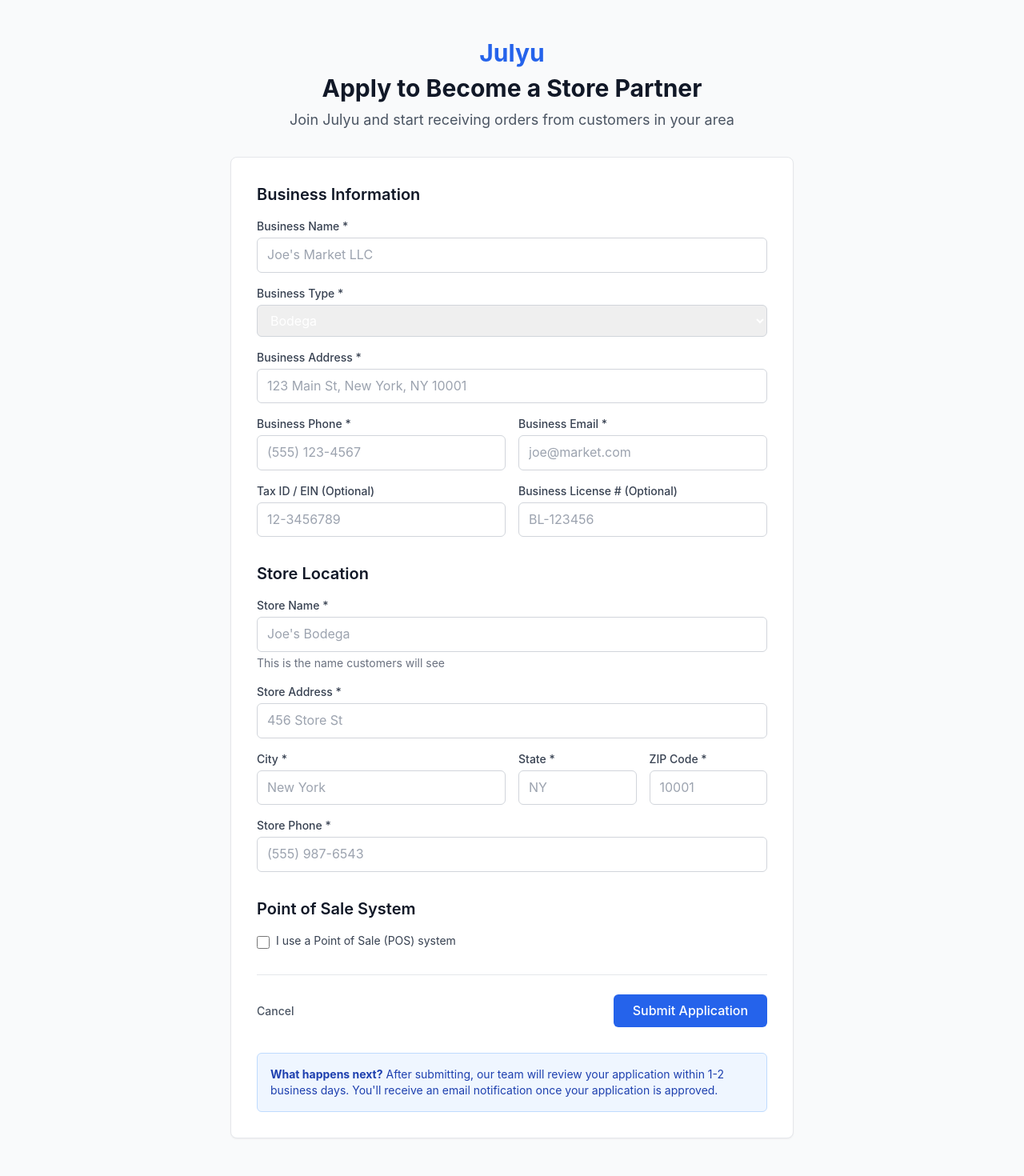
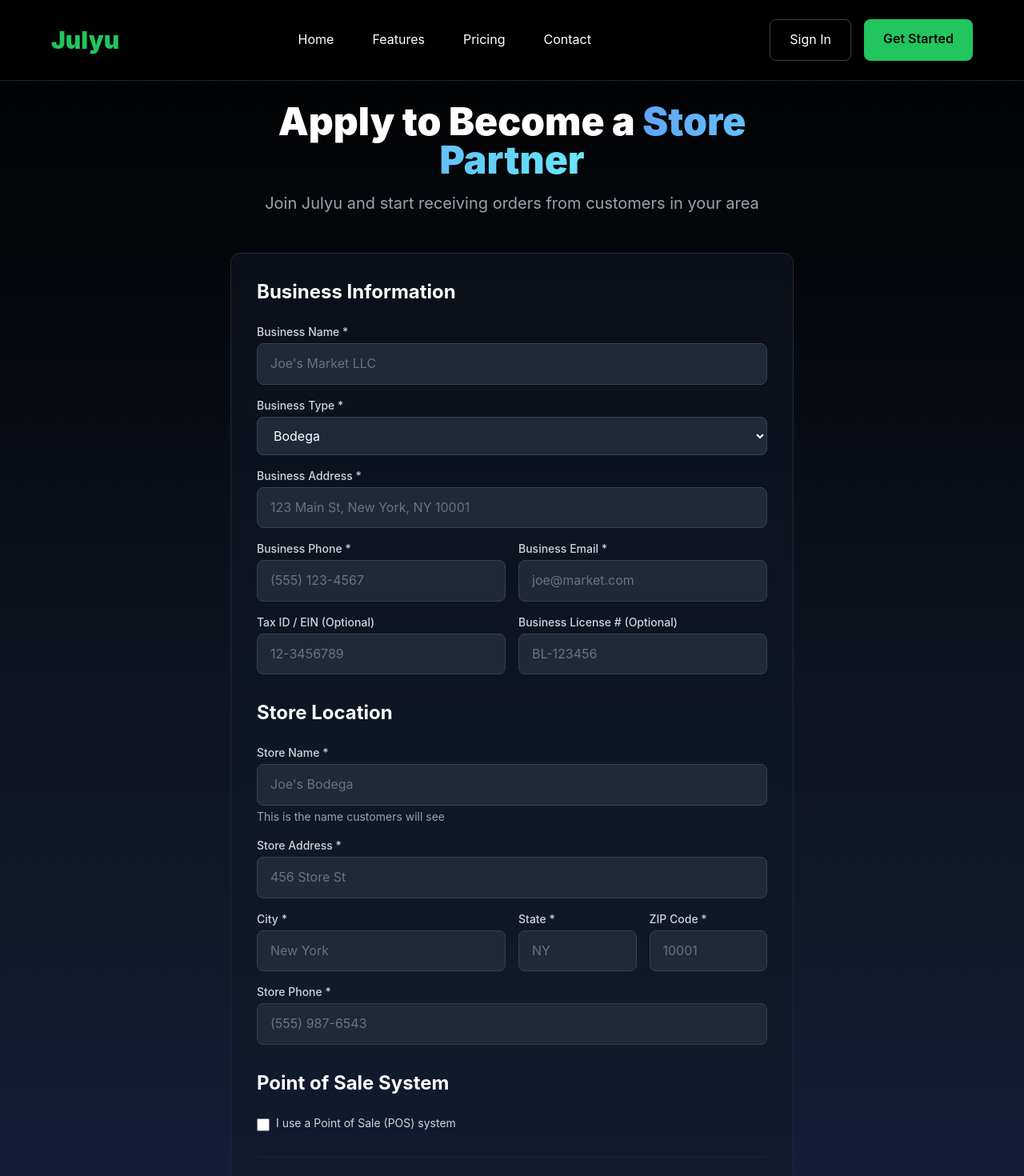
Before and after one commit to donkeyideas/julyu, a Next.js app: page /for-stores/apply in a window 1280 px wide. Shown: the top 1470 px of the page at 80% size. Built offline with nearby package versions, Linux system fonts and the light colour scheme; no server answers.

Commit message:
Update store application page with black and blue gradient UI to match for-stores page

```diff
--- a/app/for-stores/apply/page.tsx
+++ b/app/for-stores/apply/page.tsx
@@ -3,6 +3,8 @@
 import { useState } from 'react'
 import { useRouter } from 'next/navigation'
 import Link from 'next/link'
+import Header from '@/components/shared/Header'
+import Footer from '@/components/shared/Footer'
 
 export default function StoreApplicationPage() {
   const router = useRouter()
@@ -64,34 +66,32 @@
   }
 
   return (
-    <div className="min-h-screen bg-gray-50 py-12">
-      <div className="max-w-3xl mx-auto px-4 sm:px-6 lg:px-8">
-        <div className="text-center mb-8">
-          <Link href="/" className="text-3xl font-bold text-blue-600 mb-2 inline-block">
-            Julyu
-          </Link>
-          <h1 className="text-3xl font-bold text-gray-900 mb-2">
-            Apply to Become a Store Partner
+    <div className="min-h-screen bg-gradient-to-b from-black via-gray-900 to-blue-950 text-white">
+      <Header transparent />
+      <div className="max-w-3xl mx-auto px-4 sm:px-6 lg:px-8 pt-32 pb-16">
+        <div className="text-center mb-12">
+          <h1 className="text-4xl md:text-5xl font-black mb-4">
+            Apply to Become a <span className="bg-gradient-to-r from-blue-400 to-cyan-300 bg-clip-text text-transparent">Store Partner</span>
           </h1>
-          <p className="text-lg text-gray-600">
+          <p className="text-xl text-gray-400">
             Join Julyu and start receiving orders from customers in your area
           </p>
         </div>
 
-        <div className="bg-white rounded-lg shadow-sm border border-gray-200 p-8">
+        <div className="bg-gray-900/50 backdrop-blur-sm rounded-xl border border-gray-800 p-8">
           {error && (
-            <div className="mb-6 bg-red-50 border border-red-200 rounded-md p-4">
-              <p className="text-sm text-red-800">{error}</p>
+            <div className="mb-6 bg-red-900/20 border border-red-500/50 rounded-md p-4">
+              <p className="text-sm text-red-300">{error}</p>
             </div>
           )}
 
           <form onSubmit={handleSubmit} className="space-y-8">
             {/* Business Information */}
             <div>
-              <h2 className="text-xl font-semibold text-gray-900 mb-4">Business Information</h2>
+              <h2 className="text-2xl font-bold text-white mb-6">Business Information</h2>
               <div className="space-y-4">
                 <div>
-                  <label htmlFor="businessName" className="block text-sm font-medium text-gray-700 mb-1">
+                  <label htmlFor="businessName" className="block text-sm font-medium text-gray-300 mb-1">
                     Business Name *
                   </label>
                   <input
@@ -101,13 +101,13 @@
                     required
                     value={formData.businessName}
                     onChange={handleChange}
-                    className="w-full px-3 py-2 border border-gray-300 rounded-md focus:outline-none focus:ring-2 focus:ring-blue-500"
+                    className="w-full px-4 py-3 bg-gray-800 border border-gray-700 rounded-lg text-white placeholder-gray-500 focus:outline-none focus:ring-2 focus:ring-blue-500 focus:border-transparent"
                     placeholder="Joe's Market LLC"
                   />
                 </div>
 
                 <div>
-                  <label htmlFor="businessType" className="block text-sm font-medium text-gray-700 mb-1">
+                  <label htmlFor="businessType" className="block text-sm font-medium text-gray-300 mb-1">
                     Business Type *
                   </label>
                   <select
@@ -116,7 +116,7 @@
                     required
                     value={formData.businessType}
                     onChange={handleChange}
-                    className="w-full px-3 py-2 border border-gray-300 rounded-md focus:outline-none focus:ring-2 focus:ring-blue-500"
+                    className="w-full px-4 py-3 bg-gray-800 border border-gray-700 rounded-lg text-white placeholder-gray-500 focus:outline-none focus:ring-2 focus:ring-blue-500 focus:border-transparent"
                   >
                     <option value="bodega">Bodega</option>
                     <option value="convenience">Convenience Store</option>
@@ -126,7 +126,7 @@
                 </div>
 
                 <div>
-                  <label htmlFor="businessAddress" className="block text-sm font-medium text-gray-700 mb-1">
+                  <label htmlFor="businessAddress" className="block text-sm font-medium text-gray-300 mb-1">
                     Business Address *
                   </label>
                   <input
@@ -136,14 +136,14 @@
                     required
                     value={formData.businessAddress}
                     onChange={handleChange}
-                    className="w-full px-3 py-2 border border-gray-300 rounded-md focus:outline-none focus:ring-2 focus:ring-blue-500"
+                    className="w-full px-4 py-3 bg-gray-800 border border-gray-700 rounded-lg text-white placeholder-gray-500 focus:outline-none focus:ring-2 focus:ring-blue-500 focus:border-transparent"
                     placeholder="123 Main St, New York, NY 10001"
                   />
                 </div>
 
                 <div className="grid grid-cols-1 md:grid-cols-2 gap-4">
                   <div>
-                    <label htmlFor="businessPhone" className="block text-sm font-medium text-gray-700 mb-1">
+                    <label htmlFor="businessPhone" className="block text-sm font-medium text-gray-300 mb-1">
                       Business Phone *
                     </label>
                     <input
@@ -153,13 +153,13 @@
                       required
                       value={formData.businessPhone}
                       onChange={handleChange}
-                      className="w-full px-3 py-2 border border-gray-300 rounded-md focus:outline-none focus:ring-2 focus:ring-blue-500"
+                      className="w-full px-4 py-3 bg-gray-800 border border-gray-700 rounded-lg text-white placeholder-gray-500 focus:outline-none focus:ring-2 focus:ring-blue-500 focus:border-transparent"
                       placeholder="(555) 123-4567"
                     />
                   </div>
 
                   <div>
-                    <label htmlFor="businessEmail" className="block text-sm font-medium text-gray-700 mb-1">
+                    <label htmlFor="businessEmail" className="block text-sm font-medium text-gray-300 mb-1">
                       Business Email *
                     </label>
                     <input
@@ -169,7 +169,7 @@
                       required
                       value={formData.businessEmail}
                       onChange={handleChange}
-                      className="w-full px-3 py-2 border border-gray-300 rounded-md focus:outline-none focus:ring-2 focus:ring-blue-500"
+                      className="w-full px-4 py-3 bg-gray-800 border border-gray-700 rounded-lg text-white placeholder-gray-500 focus:outline-none focus:ring-2 focus:ring-blue-500 focus:border-transparent"
                       placeholder="joe@market.com"
                     />
                   </div>
@@ -177,7 +177,7 @@
 
                 <div className="grid grid-cols-1 md:grid-cols-2 gap-4">
                   <div>
-                    <label htmlFor="taxId" className="block text-sm font-medium text-gray-700 mb-1">
+                    <label htmlFor="taxId" className="block text-sm font-medium text-gray-300 mb-1">
                       Tax ID / EIN (Optional)
                     </label>
                     <input
@@ -186,13 +186,13 @@
                       name="taxId"
                       value={formData.taxId}
                       onChange={handleChange}
-                      className="w-full px-3 py-2 border border-gray-300 rounded-md focus:outline-none focus:ring-2 focus:ring-blue-500"
+                      className="w-full px-4 py-3 bg-gray-800 border border-gray-700 rounded-lg text-white placeholder-gray-500 focus:outline-none focus:ring-2 focus:ring-blue-500 focus:border-transparent"
                       placeholder="12-3456789"
                     />
                   </div>
 
                   <div>
-                    <label htmlFor="businessLicense" className="block text-sm font-medium text-gray-700 mb-1">
+                    <label htmlFor="businessLicense" className="block text-sm font-medium text-gray-300 mb-1">
                       Business License # (Optional)
                     </label>
                     <input
@@ -201,7 +201,7 @@
                       name="businessLicense"
                       value={formData.businessLicense}
                       onChange={handleChange}
-                      className="w-full px-3 py-2 border border-gray-300 rounded-md focus:outline-none focus:ring-2 focus:ring-blue-500"
+                      className="w-full px-4 py-3 bg-gray-800 border border-gray-700 rounded-lg text-white placeholder-gray-500 focus:outline-none focus:ring-2 focus:ring-blue-500 focus:border-transparent"
                       placeholder="BL-123456"
                     />
                   </div>
@@ -211,10 +211,10 @@
 
             {/* Store Location */}
             <div>
-              <h2 className="text-xl font-semibold text-gray-900 mb-4">Store Location</h2>
+              <h2 className="text-2xl font-bold text-white mb-6">Store Location</h2>
               <div className="space-y-4">
                 <div>
-                  <label htmlFor="storeName" className="block text-sm font-medium text-gray-700 mb-1">
+                  <label htmlFor="storeName" className="block text-sm font-medium text-gray-300 mb-1">
                     Store Name *
                   </label>
                   <input
@@ -224,14 +224,14 @@
                     required
                     value={formData.storeName}
                     onChange={handleChange}
-                    className="w-full px-3 py-2 border border-gray-300 rounded-md focus:outline-none focus:ring-2 focus:ring-blue-500"
+                    className="w-full px-4 py-3 bg-gray-800 border border-gray-700 rounded-lg text-white placeholder-gray-500 focus:outline-none focus:ring-2 focus:ring-blue-500 focus:border-transparent"
                     placeholder="Joe's Bodega"
                   />
-                  <p className="mt-1 text-sm text-gray-500">This is the name customers will see</p>
+                  <p className="mt-1 text-sm text-gray-400">This is the name customers will see</p>
                 </div>
 
                 <div>
-                  <label htmlFor="storeAddress" className="block text-sm font-medium text-gray-700 mb-1">
+                  <label htmlFor="storeAddress" className="block text-sm font-medium text-gray-300 mb-1">
                     Store Address *
                   </label>
                   <input
@@ -241,14 +241,14 @@
                     required
                     value={formData.storeAddress}
                     onChange={handleChange}
-                    className="w-full px-3 py-2 border border-gray-300 rounded-md focus:outline-none focus:ring-2 focus:ring-blue-500"
+                    className="w-full px-4 py-3 bg-gray-800 border border-gray-700 rounded-lg text-white placeholder-gray-500 focus:outline-none focus:ring-2 focus:ring-blue-500 focus:border-transparent"
                     placeholder="456 Store St"
                   />
                 </div>
 
                 <div className="grid grid-cols-2 md:grid-cols-4 gap-4">
                   <div className="col-span-2">
-                    <label htmlFor="storeCity" className="block text-sm font-medium text-gray-700 mb-1">
+                    <label htmlFor="storeCity" className="block text-sm font-medium text-gray-300 mb-1">
                       City *
                     </label>
                     <input
@@ -258,13 +258,13 @@
                       required
                       value={formData.storeCity}
                       onChange={handleChange}
-                      className="w-full px-3 py-2 border border-gray-300 rounded-md focus:outline-none focus:ring-2 focus:ring-blue-500"
+                      className="w-full px-4 py-3 bg-gray-800 border border-gray-700 rounded-lg text-white placeholder-gray-500 focus:outline-none focus:ring-2 focus:ring-blue-500 focus:border-transparent"
                       placeholder="New York"
                     />
                   </div>
 
                   <div>
-                    <label htmlFor="storeState" className="block text-sm font-medium text-gray-700 mb-1">
+                    <label htmlFor="storeState" className="block text-sm font-medium text-gray-300 mb-1">
                       State *
                     </label>
                     <input
@@ -275,13 +275,13 @@
                       maxLength={2}
                       value={formData.storeState}
                       onChange={handleChange}
-                      className="w-full px-3 py-2 border border-gray-300 rounded-md focus:outline-none focus:ring-2 focus:ring-blue-500"
+                      className="w-full px-4 py-3 bg-gray-800 border border-gray-700 rounded-lg text-white placeholder-gray-500 focus:outline-none focus:ring-2 focus:ring-blue-500 focus:border-transparent"
                       placeholder="NY"
                     />
                   </div>
 
                   <div>
-                    <label htmlFor="storeZip" className="block text-sm font-medium text-gray-700 mb-1">
+                    <label htmlFor="storeZip" className="block text-sm font-medium text-gray-300 mb-1">
                       ZIP Code *
                     </label>
                     <input
@@ -291,14 +291,14 @@
                       required
                       value={formData.storeZip}
                       onChange={handleChange}
-                      className="w-full px-3 py-2 border border-gray-300 rounded-md focus:outline-none focus:ring-2 focus:ring-blue-500"
+                      className="w-full px-4 py-3 bg-gray-800 border border-gray-700 rounded-lg text-white placeholder-gray-500 focus:outline-none focus:ring-2 focus:ring-blue-500 focus:border-transparent"
                       placeholder="10001"
                     />
                   </div>
                 </div>
 
                 <div>
-                  <label htmlFor="storePhone" className="block text-sm font-medium text-gray-700 mb-1">
+                  <label htmlFor="storePhone" className="block text-sm font-medium text-gray-300 mb-1">
                     Store Phone *
                   </label>
                   <input
@@ -308,7 +308,7 @@
                     required
                     value={formData.storePhone}
                     onChange={handleChange}
-                    className="w-full px-3 py-2 border border-gray-300 rounded-md focus:outline-none focus:ring-2 focus:ring-blue-500"
+                    className="w-full px-4 py-3 bg-gray-800 border border-gray-700 rounded-lg text-white placeholder-gray-500 focus:outline-none focus:ring-2 focus:ring-blue-500 focus:border-transparent"
                     placeholder="(555) 987-6543"
                   />
                 </div>
@@ -317,7 +317,7 @@
 
             {/* POS System */}
             <div>
-              <h2 className="text-xl font-semibold text-gray-900 mb-4">Point of Sale System</h2>
+              <h2 className="text-2xl font-bold text-white mb-6">Point of Sale System</h2>
               <div className="space-y-4">
                 <div className="flex items-start">
                   <input
@@ -326,16 +326,16 @@
                     name="hasPosSystem"
                     checked={formData.hasPosSystem}
                     onChange={handleChange}
-                    className="mt-1 h-4 w-4 text-blue-600 focus:ring-blue-500 border-gray-300 rounded"
+                    className="mt-1 h-4 w-4 text-blue-500 focus:ring-blue-500 bg-gray-800 border-gray-700 rounded"
                   />
-                  <label htmlFor="hasPosSystem" className="ml-2 block text-sm text-gray-700">
+                  <label htmlFor="hasPosSystem" className="ml-2 block text-sm text-gray-300">
                     I use a Point of Sale (POS) system
                   </label>
                 </div>
 
                 {formData.hasPosSystem && (
                   <div>
-                    <label htmlFor="posSystemName" className="block text-sm font-medium text-gray-700 mb-1">
+                    <label htmlFor="posSystemName" className="block text-sm font-medium text-gray-300 mb-1">
                       POS System Name
                     </label>
                     <input
@@ -344,10 +344,10 @@
                       name="posSystemName"
                       value={formData.posSystemName}
                       onChange={handleChange}
-                      className="w-full px-3 py-2 border border-gray-300 rounded-md focus:outline-none focus:ring-2 focus:ring-blue-500"
+                      className="w-full px-4 py-3 bg-gray-800 border border-gray-700 rounded-lg text-white placeholder-gray-500 focus:outline-none focus:ring-2 focus:ring-blue-500 focus:border-transparent"
                       placeholder="Square, Clover, Toast, etc."
                     />
-                    <p className="mt-1 text-sm text-gray-500">
+                    <p className="mt-1 text-sm text-gray-400">
                       We can automatically sync your inventory if you use Square or Clover
                     </p>
                   </div>
@@ -356,32 +356,34 @@
             </div>
 
             {/* Submit */}
-            <div className="border-t border-gray-200 pt-6">
+            <div className="border-t border-gray-800 pt-6">
               <div className="flex items-center justify-between">
                 <Link
-                  href="/"
-                  className="text-sm font-medium text-gray-600 hover:text-gray-900"
+                  href="/for-stores"
+                  className="text-sm font-medium text-gray-400 hover:text-white transition"
                 >
                   Cancel
                 </Link>
                 <button
                   type="submit"
                   disabled={loading}
-                  className="px-6 py-2 bg-blue-600 text-white font-medium rounded-md hover:bg-blue-700 focus:outline-none focus:ring-2 focus:ring-blue-500 disabled:opacity-50 disabled:cursor-not-allowed"
+                  className="px-8 py-3 bg-gradient-to-r from-blue-500 to-cyan-500 text-white font-semibold rounded-lg hover:from-blue-600 hover:to-cyan-600 transition shadow-lg disabled:opacity-50 disabled:cursor-not-allowed"
                 >
                   {loading ? 'Submitting...' : 'Submit Application'}
                 </button>
               </div>
             </div>
 
-            <div className="bg-blue-50 border border-blue-200 rounded-md p-4">
-              <p className="text-sm text-blue-800">
-                <strong>What happens next?</strong> After submitting, our team will review your application within 1-2 business days. You&apos;ll receive an email notification once your application is approved.
+            <div className="bg-blue-500/10 border border-blue-500/30 rounded-lg p-6">
+              <p className="text-sm text-blue-200">
+                <strong className="text-blue-100">What happens next?</strong> After submitting, our team will review your application within 1-2 business days. You&apos;ll receive an email notification once your application is approved.
               </p>
             </div>
           </form>
         </div>
       </div>
+
+      <Footer />
     </div>
   )
 }
```
